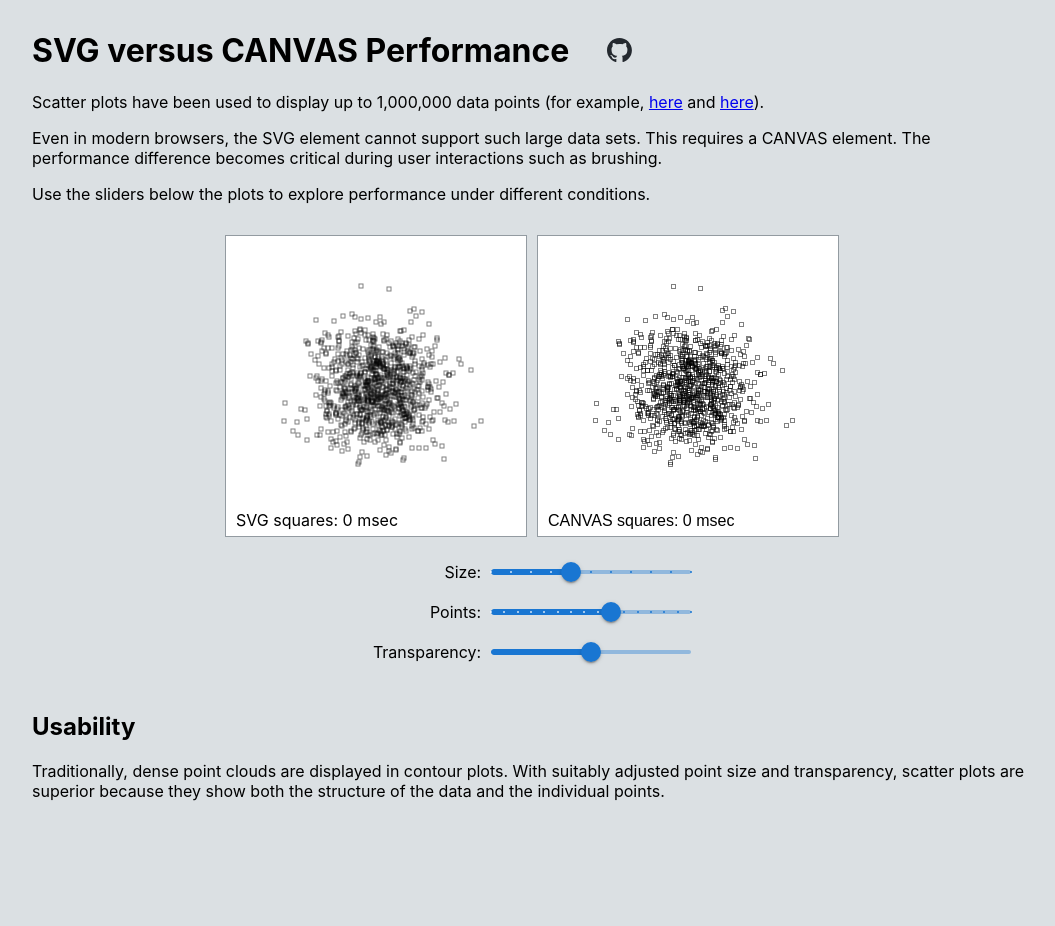
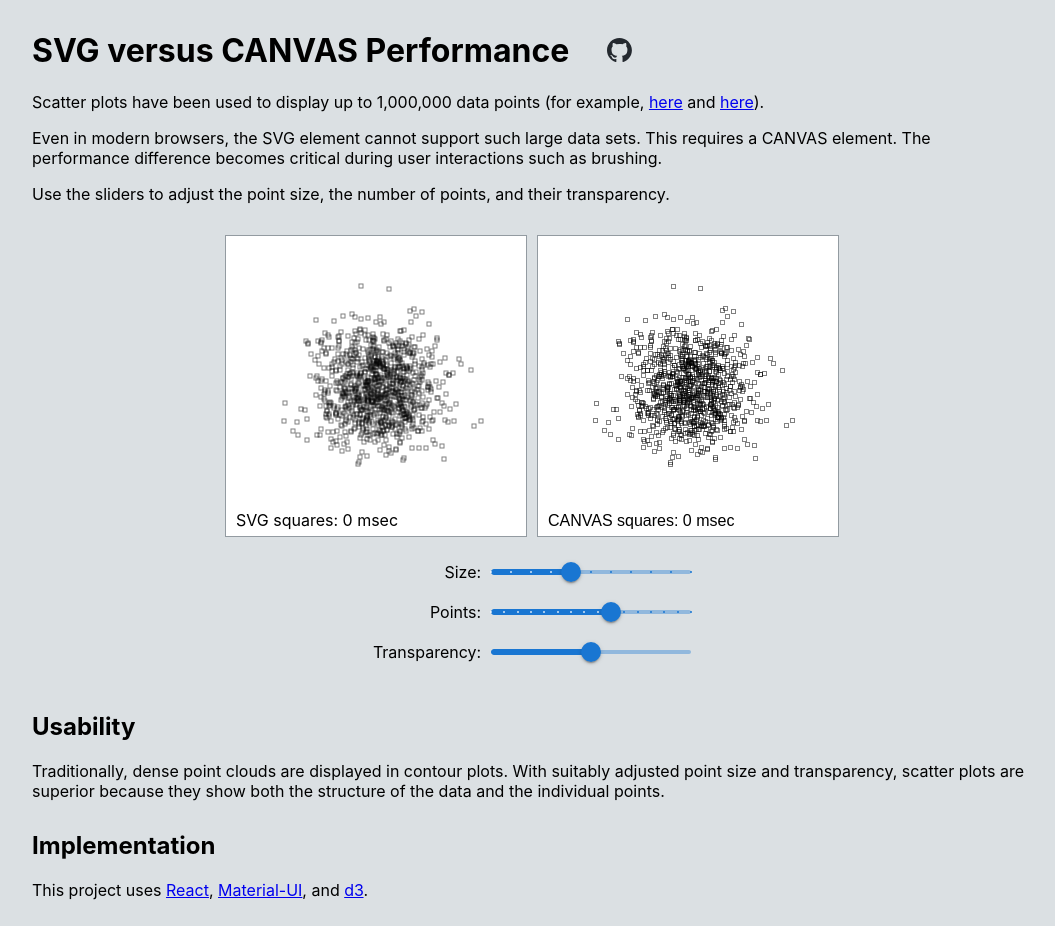
Before and after one commit to hemanrobinson/svg-canvas-performance, a React (Create React App) app: page / in a window 1280 px wide. Shown: the whole page, without its empty margins (108-1163 px from the left). Before the commit the page ends 827 px from the top, so only its background shows below. Built offline with nearby package versions, Linux system fonts and the light colour scheme.

Commit message:
Implementation

```diff
--- a/src/App.js
+++ b/src/App.js
@@ -28,7 +28,7 @@
                 Even in modern browsers, the SVG element cannot support such large data sets. This requires a CANVAS element. The performance difference becomes critical during user interactions such as brushing.
                 </p>
                 <p>
-                Use the sliders below the plots to explore performance under different conditions.
+                Use the sliders to adjust the point size, the number of points, and their transparency.
                 </p>
             </div>
             <div className="GridPlots">
@@ -53,6 +53,10 @@
                 <h2>Usability</h2>
                 <p>
                 Traditionally, dense point clouds are displayed in contour plots. With suitably adjusted point size and transparency, scatter plots are superior because they show both the structure of the data and the individual points.
+                </p>
+                <h2>Implementation</h2>
+                <p>
+                This project uses <a href="https://react.dev">React</a>, <a href="https://github.com/mui-org/material-ui">Material-UI</a>, and <a href="https://github.com/d3/d3">d3</a>.
                 </p>
             </div>
         </div>
```
Also changed, not shown: 1 other file (tests, documents, lock files or other folders).
